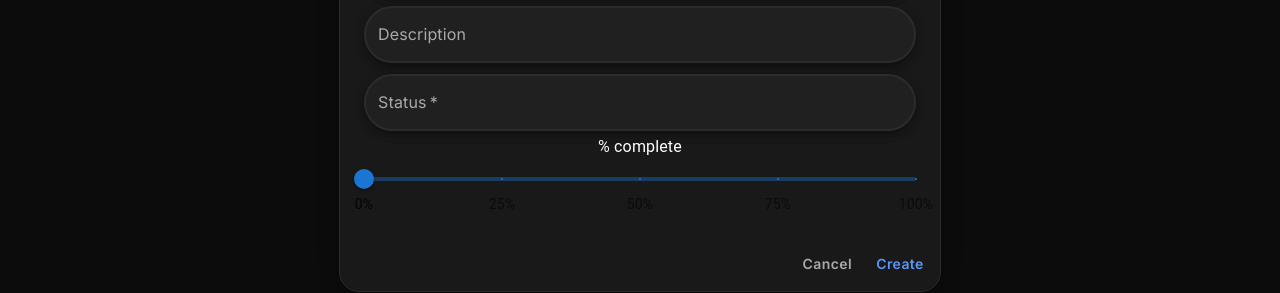
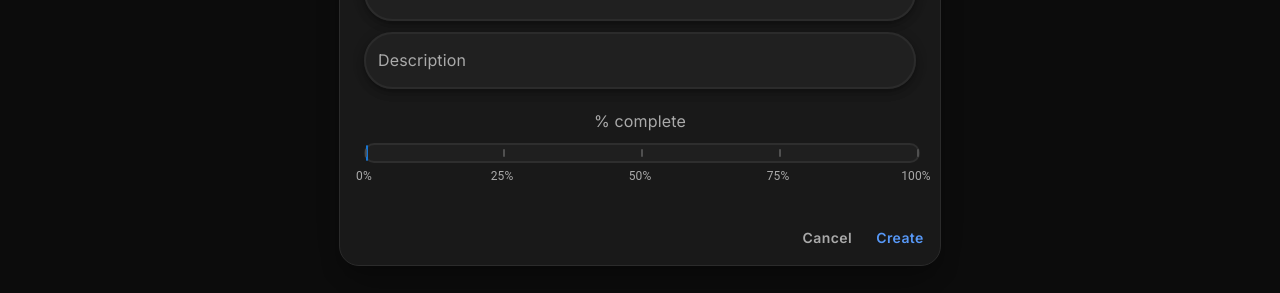
Before and after one commit to aqariio/notable, a React (Create React App) app: page /tasks in a window 1280 px wide. Both pictures are taken after a click on the button 640 px from the left and 748 px from the top of the page. Shown: the part 320-613 px from the top of the page. Built offline with nearby package versions, Linux system fonts and the light colour scheme; no server answers; the database is empty; a web font is replaced by a local one.

Commit message:
Change status input to slider

```diff
--- a/src/components/Tasks.js
+++ b/src/components/Tasks.js
@@ -27,6 +27,26 @@ import Slider from "@mui/material/Slider";
 
 function parseStatus(status) {
   return Math.min(Math.max(0, status), 100) + "% complete";
+}
+
+function calculateColor(status) {
+  status = Math.min(Math.max(1, status), 100);
+
+  const red = Math.floor(0.75 * Math.sqrt(lerp(255 ** 2, 50 ** 2, status / 100)));
+  const green = Math.floor(0.75 * Math.sqrt(lerp(36 ** 2, 205 ** 2, status / 100)));
+  const blue = Math.floor(0.75 * Math.sqrt(lerp(0, 50 ** 2, status / 100)));
+
+  // Convert the red and green components to hexadecimal and pad with zeros if necessary
+  const redHex = red.toString(16).padStart(2, "0");
+  const greenHex = green.toString(16).padStart(2, "0");
+  const blueHex = blue.toString(16).padStart(2, "0");
+
+  // Return the color in hexadecimal format
+  return `#${redHex}${greenHex}${blueHex}`;
+}
+
+function lerp(a, b, delta) {
+  return (1 - delta) * a + delta * b;
 }
 
 const marks = [
@@ -106,11 +126,17 @@ function TaskDialog(props) {
     status,
   } = props;
 
-  const [value, setValue] = React.useState(status);
+  const [completion, setCompletion] = React.useState(status);
+
+  useEffect(() => {
+    if (open) {
+      setCompletion(status);
+    }
+  }, [status]);
 
   const handleChange = (event, newValue) => {
-    if (typeof newValue === 'number') {
-      setValue(newValue);
+    if (typeof newValue === "number") {
+      setCompletion(newValue);
     }
   };
 
@@ -142,7 +168,7 @@ function TaskDialog(props) {
           const formJson = Object.fromEntries(formData.entries());
           const title = formJson.title;
           const description = formJson.description;
-          const status = formJson.status;
+          const status = completion;
           addData(id, title, description, parseInt(status));
           handleClose();
         },
@@ -238,7 +264,7 @@ function TaskDialog(props) {
           fullWidth
           variant="outlined"
         />
-        <TextField
+        {/* <TextField
           sx={{
             color: "#aaaaaa !important",
             borderRadius: "50px",
@@ -281,17 +307,52 @@ function TaskDialog(props) {
           defaultValue={status}
           fullWidth
           variant="outlined"
-        />
-        <Typography gutterBottom>
-          {value}% complete
+        /> */}
+        <Typography
+          gutterBottom
+          sx={{
+            marginTop: 2,
+            fontFamily: '"Inter", sans-serif',
+            fontWeight: 400,
+            color: "#aaaaaa",
+          }}
+        >
+          {completion}% complete
         </Typography>
         <Slider
           aria-label="Completion"
+          sx={{
+            color: calculateColor(completion),
+            "& .MuiSlider-track": {
+              height: completion === 0 ? 0 : 14,
+              marginLeft: "0.1rem !important",
+              maxWidth: "99.6%",
+            },
+            "& .MuiSlider-thumb": {
+              height: 0,
+              width: 0,
+            },
+            "& .MuiSlider-rail": {
+              backgroundColor: "#2b2b2b",
+              border: "2px solid #505050",
+              height: 16,
+            },
+            "& .MuiSlider-mark": {
+              backgroundColor: "#505050",
+              height: 8,
+              width: 2,
+              marginLeft: "0.13rem !important",
+            },
+            "& .MuiSlider-markLabel": {
+              color: "#aaaaaa",
+              fontSize: "12px",
+            },
+          }}
           defaultValue={status}
           valueLabelDisplay="off"
-        onChange={handleChange}
+          onChange={handleChange}
           marks={marks}
-          shiftStep={10}
+          shiftStep={5}
           step={5}
           min={0}
           max={100}
```
